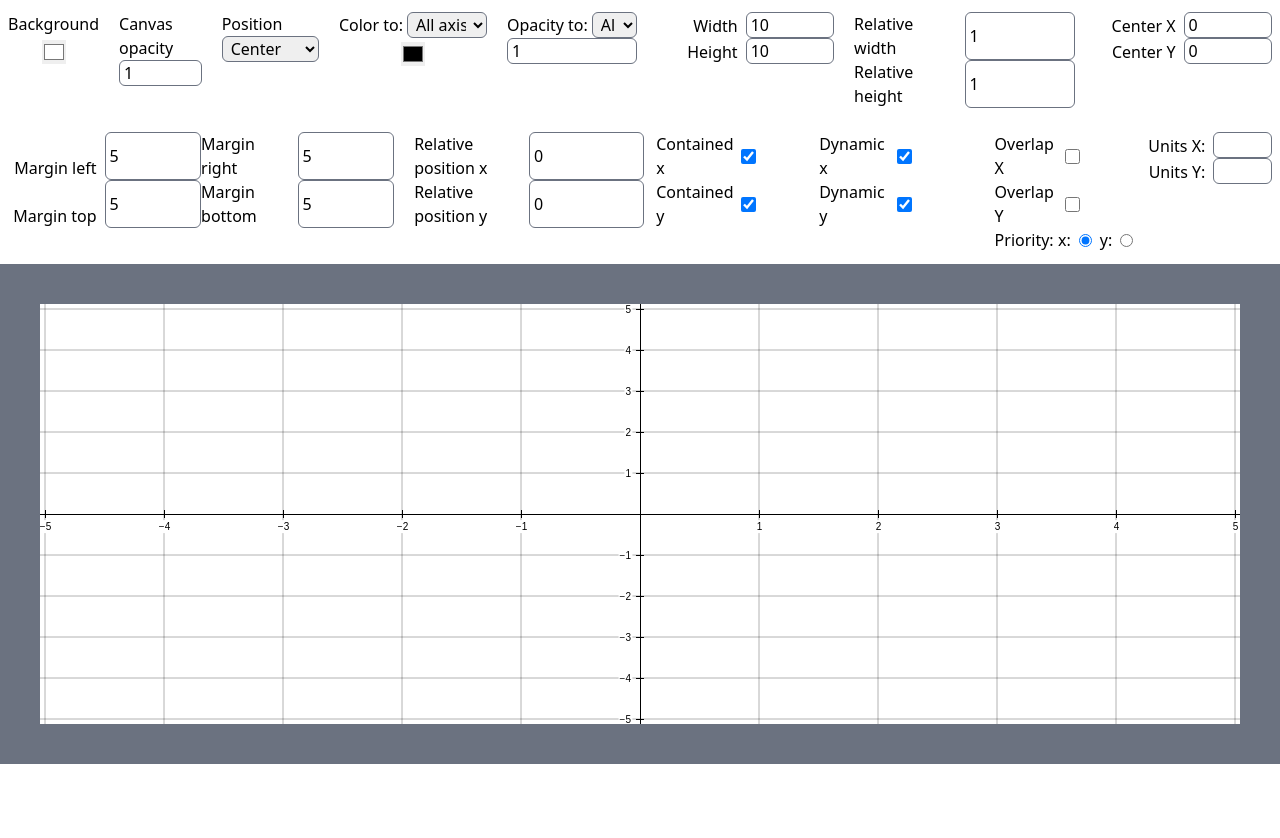
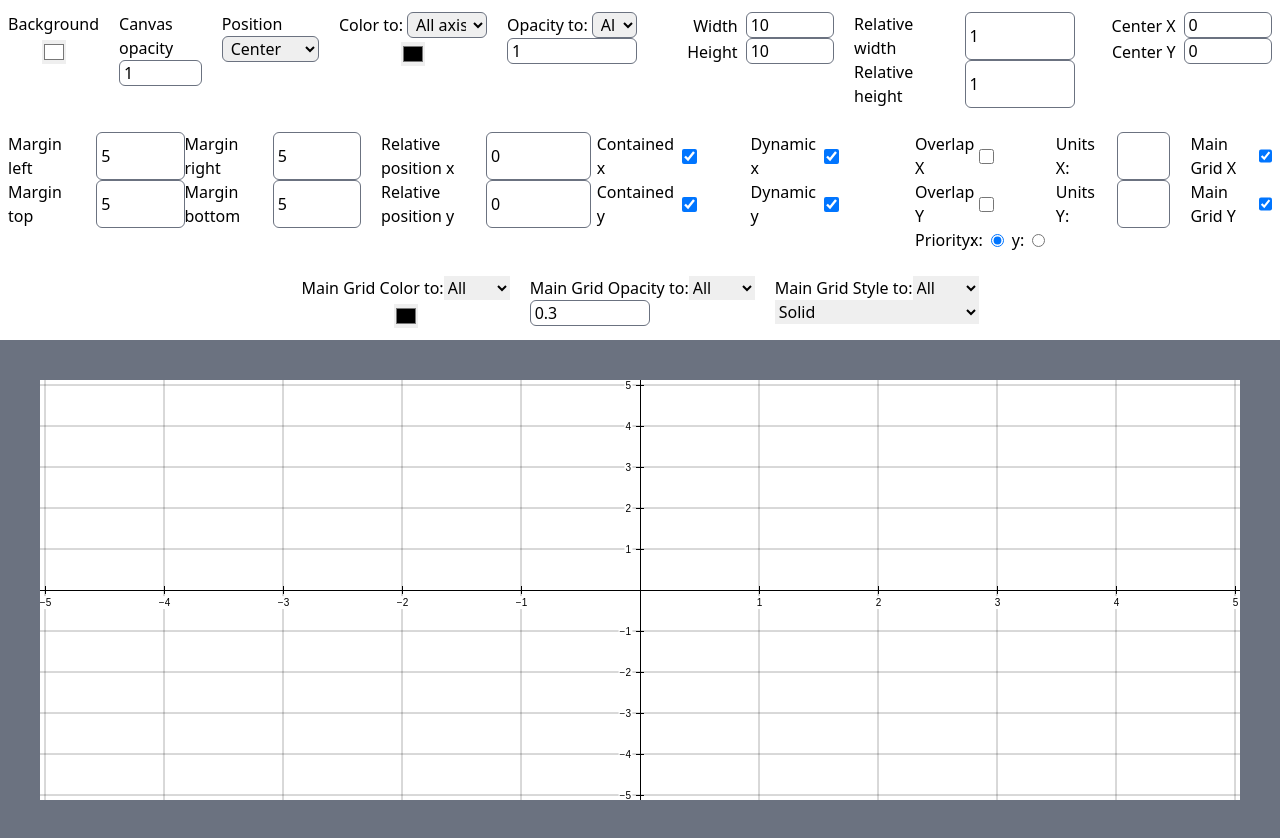
Before and after one commit to JhoselinRam/Project_Chyntia, a Next.js app: page / in a window 1280 px wide. Before the commit the page ends 800 px from the top, so only its background shows below. Built offline with nearby package versions, Linux system fonts and the light colour scheme.

Commit message:
Station 26/12/22 4

```diff
--- a/src/pages/index.tsx
+++ b/src/pages/index.tsx
@@ -1,10 +1,13 @@
 import { ChangeEvent, useRef } from "react";
-import Graph2D, { Graph2D_Type, Graph2D_AxisPosition } from "../resourses/Graph2D/Graph2D";
+import Graph2D, { Graph2D_Type, Graph2D_AxisPosition, Graph2D_LineStyle } from "../resourses/Graph2D/Graph2D";
 
 export default function Home() {
   let Graph : Graph2D_Type;
   const colorTarget = useRef("0");
   const opacityTarget = useRef("0");
+  const mainGridColorTarget = useRef("0");
+  const mainGridOpacityTarget = useRef("0");
+  const mainGridStyleTarget = useRef("0");
 
   function changeColor(e:ChangeEvent){
     const color = (e.target as HTMLInputElement).value as string;
@@ -203,8 +206,84 @@ export default function Home() {
     Graph.axisUnits({y:value});
   }
 
+  function changeMainGridColorTarget(e:ChangeEvent){
+    const value = (e.target as HTMLSelectElement).value;
+    mainGridColorTarget.current = value;
+  }
 
+  function changeMainGridColor(e:ChangeEvent){
+    const value = (e.target as HTMLInputElement).value;
 
+    switch(mainGridColorTarget.current){
+      case "0":
+        Graph.mainGridColor({color:value});
+        break;
+
+      case "1":
+        Graph.mainGridColor({xColor:value});
+        break;
+
+      case "2":
+        Graph.mainGridColor({yColor:value});
+        break;
+    }
+  }
+
+  function changeMainGridOpacityTarget(e:ChangeEvent){
+    const value = (e.target as HTMLSelectElement).value;
+    mainGridOpacityTarget.current = value;
+  }
+
+  function changeMainGridOpacity(e:ChangeEvent){
+    const value = parseFloat((e.target as HTMLInputElement).value);
+
+    switch(mainGridOpacityTarget.current){
+      case "0":
+        Graph.mainGridOpacity({opacity:value});
+        break;
+
+      case "1":
+        Graph.mainGridOpacity({xOpacity:value});
+        break;
+
+      case "2":
+        Graph.mainGridOpacity({yOpacity:value});
+        break;
+    }
+  }
+
+  function changeMainGridStyleTarget(e:ChangeEvent){
+    const value = (e.target as HTMLSelectElement).value;
+    mainGridStyleTarget.current = value;
+  }
+
+  function changeMainGridStyle(e:ChangeEvent){
+    const value = (e.target as HTMLInputElement).value as Graph2D_LineStyle;
+
+    switch(mainGridStyleTarget.current){
+      case "0":
+        Graph.mainGridStyle({style:value});
+        break;
+
+      case "1":
+        Graph.mainGridStyle({xStyle:value});
+        break;
+
+      case "2":
+        Graph.mainGridStyle({yStyle:value});
+        break;
+    }
+  }
+
+  function changeMainGridEnabledX(){
+    const enabled = Graph.getMainGridEnabled().xEnabled;
+    Graph.mainGridEnabled({xEnabled:!enabled})
+  }
+
+  function changeMainGridEnabledY(){
+    const enabled = Graph.getMainGridEnabled().yEnabled;
+    Graph.mainGridEnabled({yEnabled:!enabled})
+  }
 
 
 
@@ -356,7 +435,58 @@ export default function Home() {
           <p className="place-self-end max-w-[60px]">Units Y: </p>
           <input type="text" className="border border-gray-500 rounded-md w-full px-1 max-w-[75px]" onChange={changeUnitsY}/>
         </div>
+        <div className="flex flex-col">
+          <div className="flex flex-row gap-3">
+            <p>Main Grid X</p>
+            <input type="checkbox" defaultChecked onChange={changeMainGridEnabledX}/>
+          </div>
+          <div className="flex flex-row gap-3">
+            <p>Main Grid Y</p>
+            <input type="checkbox" defaultChecked onChange={changeMainGridEnabledY}/>
+          </div>
+        </div>
+      </div>
 
+      <div className="flex items-start justify-center gap-5 my-3">
+      <div className="flex flex-col grap-2">
+          <div className="flex flex-row items-start justify-center">
+            <p>Main Grid Color to:</p>
+            <select defaultValue="0" onChange={changeMainGridColorTarget}>
+              <option value="0">All</option>
+              <option value="1">Grid X</option>
+              <option value="2">Grid Y</option>
+            </select>
+          </div>
+          <input type="color" defaultValue="#000000" className="w-6 h-6 self-center mt-1" onChange={changeMainGridColor}/>
+        </div>
+        <div className="flex flex-col grap-2">
+          <div className="flex flex-row items-start justify-center">
+            <p>Main Grid Opacity to:</p>
+            <select defaultValue="0" onChange={changeMainGridOpacityTarget}>
+              <option value="0">All</option>
+              <option value="1">Grid X</option>
+              <option value="2">Grid Y</option>
+            </select>
+          </div>
+          <input type="number" defaultValue={0.3} step={0.02} min={0} max={1} className="border border-gray-500 rounded-md w-full px-1 max-w-[120px]" onChange={changeMainGridOpacity}/>
+        </div>
+        <div className="flex flex-col grap-3">
+          <div className="flex flex-row items-start justify-center">
+            <p>Main Grid Style to:</p>
+            <select defaultValue="0" onChange={changeMainGridStyleTarget}>
+              <option value="0">All</option>
+              <option value="1">Grid X</option>
+              <option value="2">Grid Y</option>
+            </select>
+          </div>
+          <select defaultValue="solid" onChange={changeMainGridStyle}>
+            <option value="solid">Solid</option>
+            <option value="dashed">Dashed</option>
+            <option value="doted">Doted</option>
+            <option value="dash-dot">Dash-Dot</option>
+            <option value="dash-2dot">Dash-2Dot</option>
+          </select>
+        </div>
       </div>
 
     </div>
--- a/src/resourses/Graph2D/Graph2D.ts
+++ b/src/resourses/Graph2D/Graph2D.ts
@@ -258,7 +258,7 @@ export type Graph2D_Type = {
     axisUnits : (arg0:Axis_Units)=>Graph2D_Type,
     getAxisUnits : ()=>Axis_Units,
     mainGridEnabled : (arg0:Grid_Enabled)=>Graph2D_Type,
-    getMainGrid : ()=>Grid_Enabled,
+    getMainGridEnabled : ()=>Grid_Enabled,
     mainGridColor : (arg0:Grid_Color)=>Graph2D_Type,
     getMainGridColor : ()=>Grid_Color,
     mainGridOpacity : (arg0:Grid_Opacity)=>Graph2D_Type,
@@ -337,21 +337,25 @@ export type Axis_Units = {
 }
 
 export type Grid_Enabled = {
-    x ?: boolean,
-    y ?: boolean
+    enabled ?: boolean,
+    xEnabled ?: boolean,
+    yEnabled ?: boolean
 }
 
 export type Grid_Color = {
-    x ?: string,
-    y ?: string
+    color ?: string,
+    xColor ?: string,
+    yColor ?: string
 }
 
 export type Grid_Opacity = {
-    x ?: number,
-    y ?: number
+    opacity ?: number,
+    xOpacity ?: number,
+    yOpacity ?: number
 }
 
 export type Grid_Style = {
-    x ?: Graph2D_LineStyle,
-    y ?: Graph2D_LineStyle
+    style ?: Graph2D_LineStyle,
+    xStyle ?: Graph2D_LineStyle,
+    yStyle ?: Graph2D_LineStyle
 }
```
Also changed, not shown: src/resourses/Graph2D/tools/Grid/Main_Grid.ts (+62 -46 lines).
